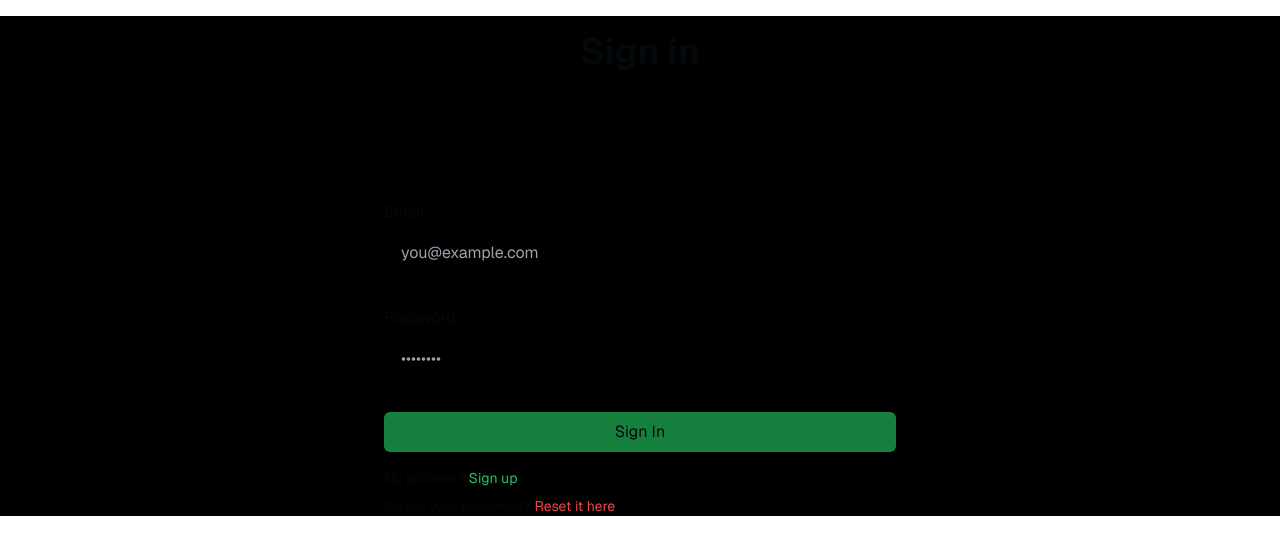
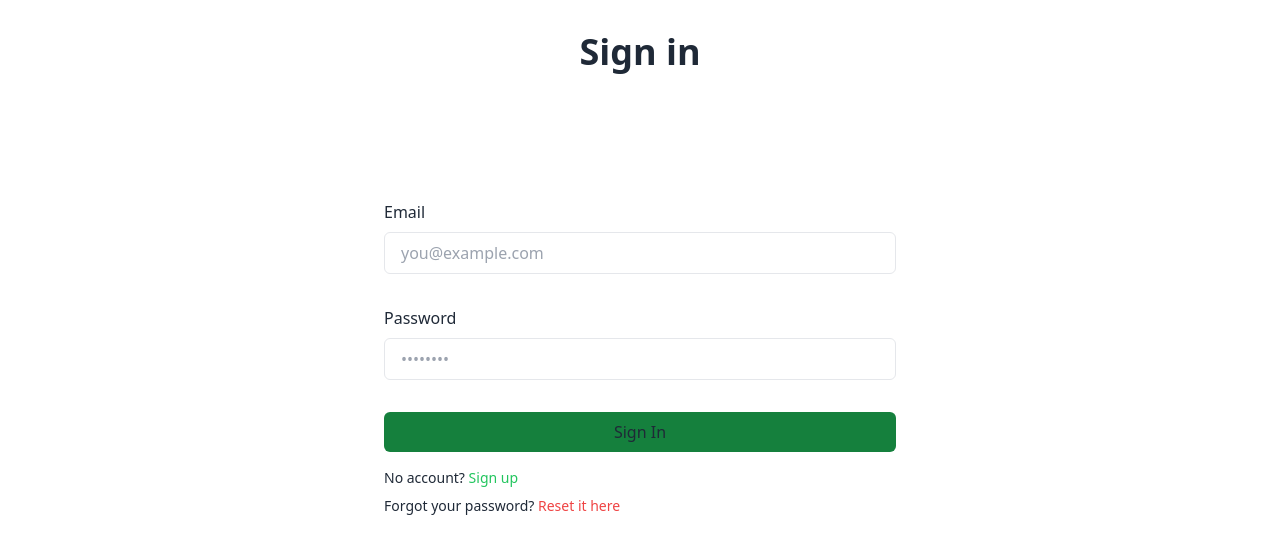
Before and after one commit to Calummullen/ViewTube-App, a Next.js app: page /login in a window 1280 px wide. Shown: the top 554 px of the page. Built offline with nearby package versions, Linux system fonts and the light colour scheme; no server answers; what tailwindcss-animated would draw is missing.

Commit message:
feat: added DaisyUI themes and extra settings

```diff
--- a/app/(dashboard)/layout.tsx
+++ b/app/(dashboard)/layout.tsx
@@ -20,7 +20,7 @@ const DashboardLayout: FC<Props> = async ({ children }) => {
       <Nav user={user}>
         <Suspense fallback={<div>Loading...</div>}></Suspense>
       </Nav>
-      <div className="min-h-screen dark:bg-black md:ml-80 flex flex-col">
+      <div className="min-h-screen md:ml-80 flex flex-col">
         <div className="p-4 mt-12 md:mt-0 ">{children}</div>
       </div>
     </div>
--- /dev/null
+++ b/app/entities/settings/themes.types.ts
@@ -0,0 +1,34 @@
+export const Themes = [
+  "light",
+  "dark",
+  "cupcake",
+  "bumblebee",
+  "emerald",
+  "corporate",
+  "synthwave",
+  "retro",
+  "cyberpunk",
+  "valentine",
+  "halloween",
+  "garden",
+  "forest",
+  "aqua",
+  "lofi",
+  "pastel",
+  "fantasy",
+  "wireframe",
+  "black",
+  "luxury",
+  "dracula",
+  "cmyk",
+  "autumn",
+  "business",
+  "acid",
+  "lemonade",
+  "night",
+  "coffee",
+  "winter",
+  "dim",
+  "nord",
+  "sunset",
+];
--- a/app/layout.tsx
+++ b/app/layout.tsx
@@ -19,8 +19,9 @@ export default function RootLayout({
   children: React.ReactNode;
 }) {
   return (
-    <html lang="en" className={GeistSans.className}>
-      <body className="bg-black text-foreground">
+    <html lang="en" data-theme="light">
+      {/* <body className="bg-black text-foreground"> */}
+      <body>
         <main>
           {children}
           <Analytics />
--- a/components/dashboard.tsx
+++ b/components/dashboard.tsx
@@ -1,6 +1,6 @@
 "use client";
 import { YoutubeService } from "@/app/services/youtube.service";
-import { FC, useState } from "react";
+import { FC, useEffect, useState } from "react";
 
 const youtubeService = new YoutubeService();
 
@@ -12,14 +12,58 @@ export const Dashboard: FC = () => {
     setMainViews(test.items[0].snippet.publishedAt);
   };
 
+  // const [theme, setTheme] = useState("light");
+
+  // const handleToggle = (e: { target: { checked: any } }) => {
+  //   if (e.target.checked) {
+  //     setTheme("dark");
+  //   } else {
+  //     setTheme("light");
+  //   }
+  // };
+
+  // useEffect(() => {
+  //   localStorage.setItem("theme", theme);
+  //   const localTheme = localStorage.getItem("theme");
+  //   // add custom data-theme attribute to html tag required to update theme using DaisyUI
+  //   document.documentElement.setAttribute("data-theme", localTheme ?? "");
+  // }, [theme]);
+
   const [mainVideoTitle, setMainVideoTitle] = useState<string>();
   const [mainVideoViews, setMainViews] = useState<string>();
   return (
-    <div>
-      <p>Dashboard Page</p>
-      <button onClick={() => TestRequest()}>Click Me</button>
-      {mainVideoTitle && <p>{mainVideoTitle}</p>}
-      {mainVideoViews && <p>{new Date(mainVideoViews).toLocaleString()}</p>}
+    <div className="bg-base-300 shadow-lg px-4 sm:px-8">
+      <h1 className="text-primary">Calum Mullen</h1>
+      <button className="bg-base-300">Test123</button>
+      {/* <div className="flex-1">
+        <img alt="OM" className="btn btn-ghost p-0" />
+        <h1 className="text-lg font-bold mx-4">Your Website</h1>
+      </div> */}
+      <div className="flex-none">
+        {/* <button className="btn btn-square btn-ghost">
+          <label className="swap swap-rotate w-12 h-12">
+            <input
+              type="checkbox"
+              onChange={handleToggle}
+              // show toggle image based on localstorage theme
+              checked={theme === "light" ? false : true}
+            />
+
+            <img alt="light" className="w-8 h-8 swap-on" />
+
+            <img alt="dark" className="w-8 h-8 swap-off" />
+          </label>
+        </button>
+        */}
+      </div>
     </div>
   );
+  // return (
+  //   <div>
+  //     <p>Dashboard Page</p>
+  //     <button onClick={() => TestRequest()}>Click Me</button>
+  //     {mainVideoTitle && <p>{mainVideoTitle}</p>}
+  //     {mainVideoViews && <p>{new Date(mainVideoViews).toLocaleString()}</p>}
+  //   </div>
+  // );
 };
--- a/components/nav.tsx
+++ b/components/nav.tsx
@@ -87,9 +87,9 @@ export const Nav: FC<Props> = ({ user, children }) => {
         <Menu width={20} />
       </button>
       <div
-        className={`transform ${
+        className={`transform bg-base-100 ${
           showSidebar ? "w-[75%] translate-x-0" : "-translate-x-full"
-        } fixed z-10 flex h-full flex-col justify-between border-r border-stone-200 bg-stone-100 transition-all dark:border-stone-700 dark:bg-stone-900 md:w-80 md:translate-x-0`}
+        } fixed z-10 flex h-full flex-col justify-between border-r transition-all  md:w-80 md:translate-x-0`}
       >
         <div className="flex flex-col h-full">
           {/* <Heading /> */}
@@ -100,9 +100,10 @@ export const Nav: FC<Props> = ({ user, children }) => {
               key={name}
               href={href}
               className={`flex items-center gap-4 py-4 px-6 ${
-                isActive ? "bg-stone-200 text-black dark:bg-stone-700 " : ""
-              } last:mt-auto transition-all duration-150 ease-in-out hover:bg-stone-200 active:bg-stone-300 dark:text-white dark:hover:bg-stone-700 dark:active:bg-stone-800`}
+                isActive ? "bg-stone-200 dark:bg-stone-700" : ""
+              } last:mt-auto transition-all duration-150 ease-in-out`}
             >
+              {/*               } last:mt-auto transition-all duration-150 ease-in-out hover:bg-stone-200 active:bg-stone-300 dark:hover:bg-stone-700 dark:active:bg-stone-800`} */}
               {icon}
               <span className="text-lg font-medium">{name}</span>
             </Link>
--- a/tailwind.config.js
+++ b/tailwind.config.js
@@ -4,17 +4,54 @@ module.exports = {
     "./app/**/*.{js,ts,jsx,tsx,mdx}",
     "./components/**/*.{js,ts,jsx,tsx,mdx}",
   ],
-  theme: {
-    extend: {
-      colors: {
-        background: "hsl(var(--background))",
-        foreground: "hsl(var(--foreground))",
-        btn: {
-          background: "hsl(var(--btn-background))",
-          "background-hover": "hsl(var(--btn-background-hover))",
-        },
-      },
-    },
-  },
+  // theme: {
+  //   extend: {
+  //     colors: {
+  //       background: "hsl(var(--background))",
+  //       foreground: "hsl(var(--foreground))",
+  //       btn: {
+  //         background: "hsl(var(--btn-background))",
+  //         "background-hover": "hsl(var(--btn-background-hover))",
+  //       },
+  //     },
+  //   },
+  // },
   plugins: [require("daisyui"), require('tailwindcss-animated')],
+  daisyui: {
+    base: true,
+    themes: [
+      "light",
+      "dark",
+      "cupcake",
+      "bumblebee",
+      "emerald",
+      "corporate",
+      "synthwave",
+      "retro",
+      "cyberpunk",
+      "valentine",
+      "halloween",
+      "garden",
+      "forest",
+      "aqua",
+      "lofi",
+      "pastel",
+      "fantasy",
+      "wireframe",
+      "black",
+      "luxury",
+      "dracula",
+      "cmyk",
+      "autumn",
+      "business",
+      "acid",
+      "lemonade",
+      "night",
+      "coffee",
+      "winter",
+      "dim",
+      "nord",
+      "sunset",
+    ],
+  }
 };
```
Also changed, not shown: app/globals.css (+5 -4 lines), components/settings.tsx (+108 -7 lines).
